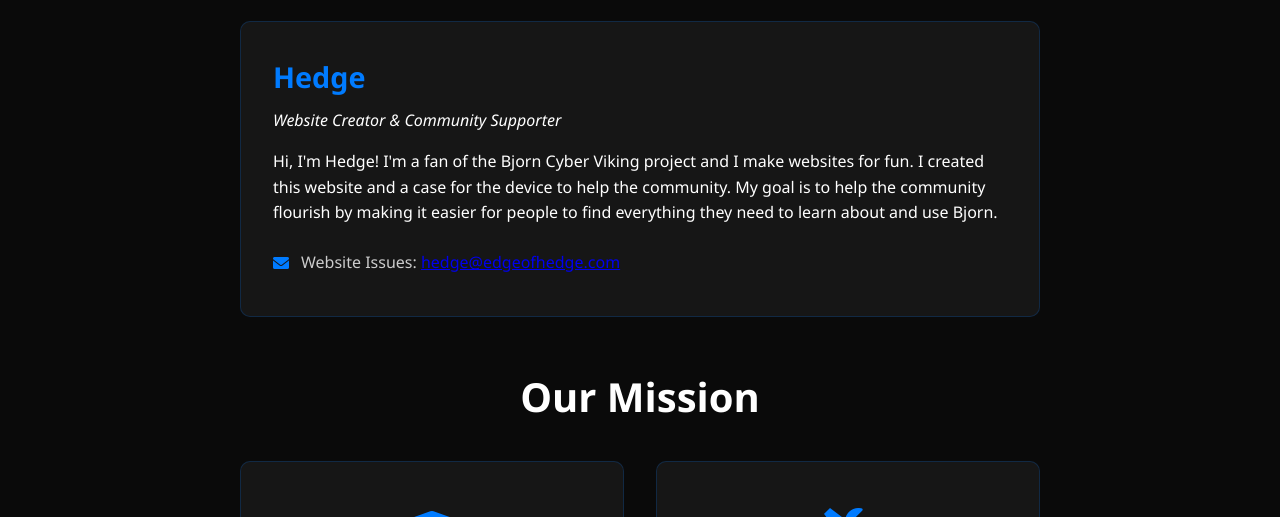
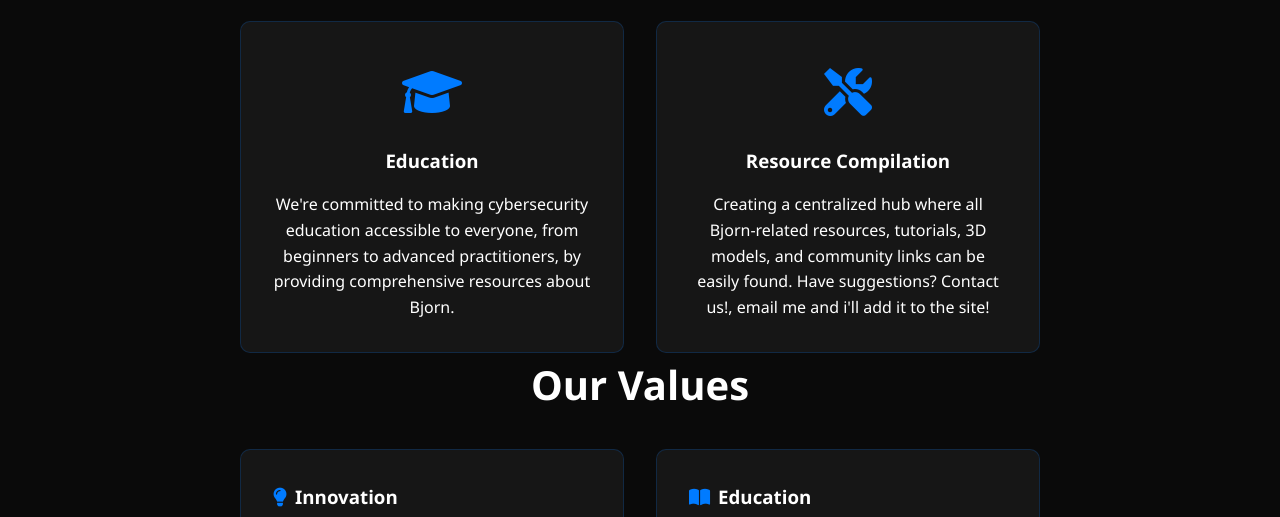
Before and after one commit to CodeHedge/BjornWebsite, a plain HTML site: page about.html in a window 1280 px wide. Shown: the part 676-1193 px from the top of the page. Drawn offline with Linux system fonts and the light colour scheme.

Commit message:
about us update. No need for that

```diff
--- a/about.html
+++ b/about.html
@@ -51,24 +51,6 @@
                     <div class="about-intro">
                         <h2>Our Story</h2>
                         <p>This website was created by a passionate fan of the Bjorn Cyber Viking project who wanted to help the community flourish by compiling comprehensive resources in one convenient location. We believe that knowledge is power, and in the digital age, understanding cybersecurity is essential for protecting ourselves and our communities.</p>
-                    </div>
-
-                    <div class="team-section">
-                        <h2>Meet Hedge</h2>
-                        <div class="team-member">
-                            <div class="member-info">
-                                <h3>Hedge</h3>
-                                <p class="member-title">Website Creator & Community Supporter</p>
-                                <p>Hi, I'm Hedge! I'm a fan of the Bjorn Cyber Viking project and I make websites for fun. I created this website and a case for the device to help the community. My goal is to help the community flourish by making it easier for people to find everything they need to learn about and use Bjorn.</p>
-
-                                <div class="member-details">
-                                    <div class="detail-item">
-                                        <i class="fas fa-envelope"></i>
-                                        <span>Website Issues: <a href="mailto:hedge@edgeofhedge.com">hedge@edgeofhedge.com</a></span>
-                                    </div>
-                                </div>
-                            </div>
-                        </div>
                     </div>
 
                     <div class="mission-section">
```
